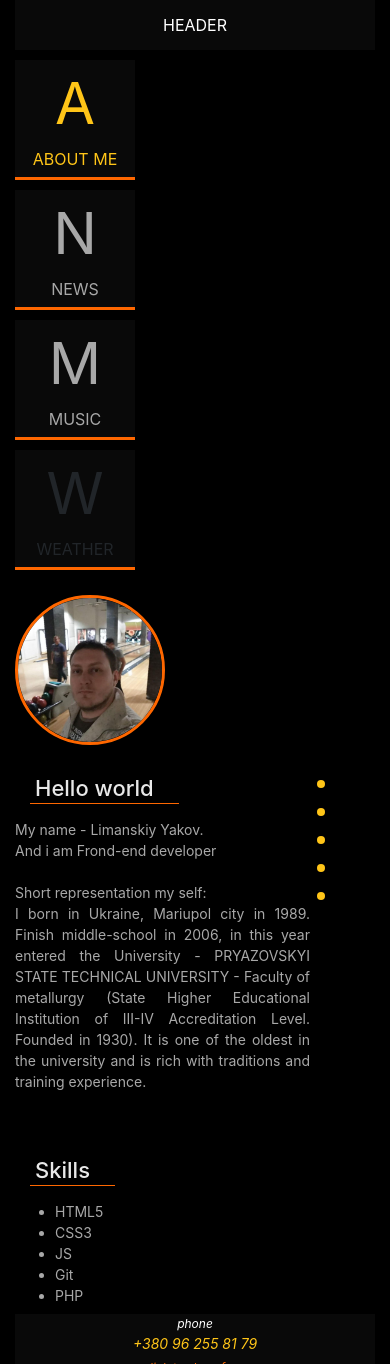
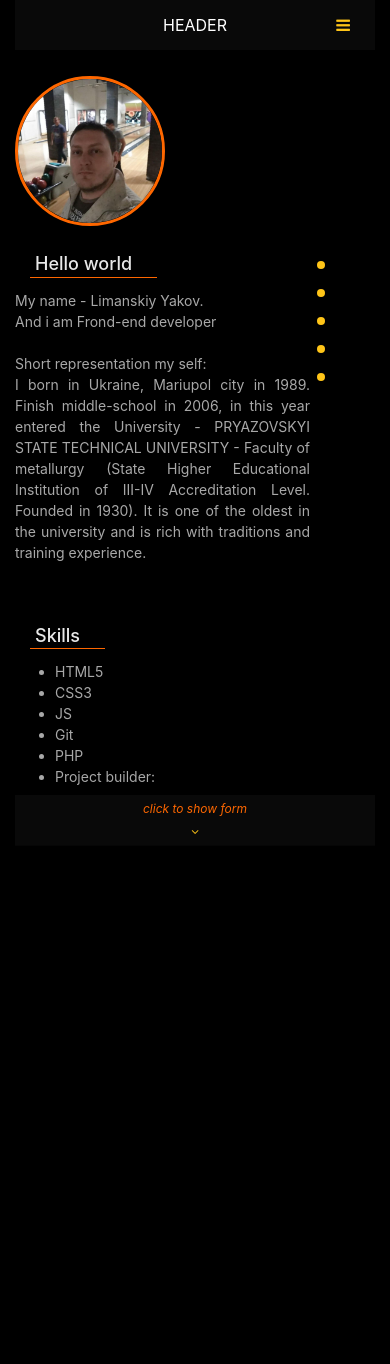
Before and after one commit to zuggosh/portfolio, an Angular app: page / in a window 390 px wide. After the commit the page ends 846 px from the top, so only its background shows below. Built offline with nearby package versions, Linux system fonts and the light colour scheme.

Commit message:
add mobile css to app component

```diff
--- a/src/app/about-me/about-me.component.scss
+++ b/src/app/about-me/about-me.component.scss
@@ -92,3 +92,39 @@
     color: $white;
   }
 }
+
+
+/*==========  Desktop First  ==========*/
+
+/* Large Devices, Wide Screens */
+@media only screen and (max-width: 1200px) {
+
+}
+
+/* Medium Devices, Desktops */
+@media only screen and (max-width: 992px) {
+  .aboutMe{
+    &__time{
+      font-size: 14px;
+    }
+    &__title{
+      font-size: 18px;
+    }
+  }
+}
+
+
+/* Small Devices, Tablets */
+@media only screen and (max-width: 768px) {
+}
+
+/**/
+
+/* Extra Small Devices, Phones */
+@media only screen and (max-width: 480px) {
+
+}
+/* Custom, iPhone Retina */
+@media only screen and (max-width: 320px) {
+
+}
--- a/src/app/app.component.html
+++ b/src/app/app.component.html
@@ -3,6 +3,9 @@
         <div class="header__contentWrap">
             <div class="header__content">
                 HEADER
+            </div>
+            <div ng-model="burger" (click)="burger? burger = false : burger = true" class="burger">
+                <i class="fa fa-bars"></i>
             </div>
         </div>
     </div>
@@ -12,7 +15,7 @@
     <div class="container">
         <div class="row">
             <div class="col-md-2">
-                <nav class="nav">
+                <nav [ngClass]="{'nav--active' : burger}" class="nav">
                     <a class="nav__block"
                        routerLink="/"
                        [routerLinkActiveOptions]="{ exact: true }"
@@ -62,7 +65,7 @@
                             <a class="footer__info" href="tel:+380962558179">+380 96 255 81 79</a>
                         </div>
                     </div>
-                    <div class="col-md-4">
+                    <div class="col-md-4 footer__arrowBlockWrap">
                         <div ng-model="appComponentModel.show"
                              (click)="appComponentModel.show ? appComponentModel.show = false : appComponentModel.show = true"
                              class="footer__arrowBlock">
@@ -78,6 +81,7 @@
                         </div>
                     </div>
                 </div>
+
                 <form class="footer__form" [formGroup]="form">
                     <span class="footer__formTitle">form request</span>
                     <div class="row">
@@ -94,6 +98,7 @@
                         </div>
                     </div>
                 </form>
+
             </div>
         </div>
     </div>
--- a/src/app/app.component.scss
+++ b/src/app/app.component.scss
@@ -252,3 +252,128 @@
     }
   }
 }
+
+.burger{
+  display: none;
+}
+/*==========  Desktop First  ==========*/
+
+/* Large Devices, Wide Screens */
+@media only screen and (max-width: 1200px) {
+
+}
+
+/* Medium Devices, Desktops */
+@media only screen and (max-width: 992px) {
+  .nav{
+    &__block{
+      width: 90px;
+      height: 90px;
+    }
+    &__capital{
+      font-size: 38px;
+    }
+  }
+}
+
+
+/* Small Devices, Tablets */
+@media only screen and (max-width: 767px) {
+  .nav{
+    display: none;
+    position: fixed;
+    background-color: black;
+    top: 0;
+    bottom: 0;
+    left: 0;
+    right: 0;
+    align-items: center;
+    justify-content: center;
+    z-index: 10;
+    &.nav--active{
+      display: flex;
+    }
+    &__block{
+      display: flex;
+      align-items: center;
+      justify-content: center;
+      width: 65%;
+      height: 70px;
+      margin-bottom: 15px;
+    }
+    &__capital{
+      display: none;
+    }
+  }
+
+  .burger{
+    position: absolute;
+    right: 25px;
+    display: block;
+    color: $accentColor;
+    z-index: 100;
+  }
+
+  .footer{
+    &__block{
+      padding-top: 50px;
+      &.footer__block--active{
+        height: 550px;
+      }
+    }
+    &__arrowBlockWrap{
+      position: absolute;
+      left: 0;
+      top: 0;
+    }
+    &__textArea{
+      width: 70%;
+    }
+    &__input{
+      width: 70%;
+    }
+    &__submit{
+      right: 35px;
+    }
+  }
+}
+
+/**/
+
+/* Extra Small Devices, Phones */
+@media only screen and (max-width: 576px) {
+
+
+}
+
+@media only screen and (max-width: 450px) {
+  .footer{
+    &__submit{
+      right: 25px;
+    }
+  }
+}
+
+@media only screen and (max-width: 400px) {
+  .footer{
+    &__submit{
+      right: 20px;
+    }
+  }
+}
+
+
+@media only screen and (max-width: 350px) {
+  .footer{
+    &__submit{
+      right: 20px;
+      width: 30px;
+      height: 30px;
+    }
+  }
+}
+
+/* Custom, iPhone Retina */
+@media only screen and (max-width: 320px) {
+
+}
```
